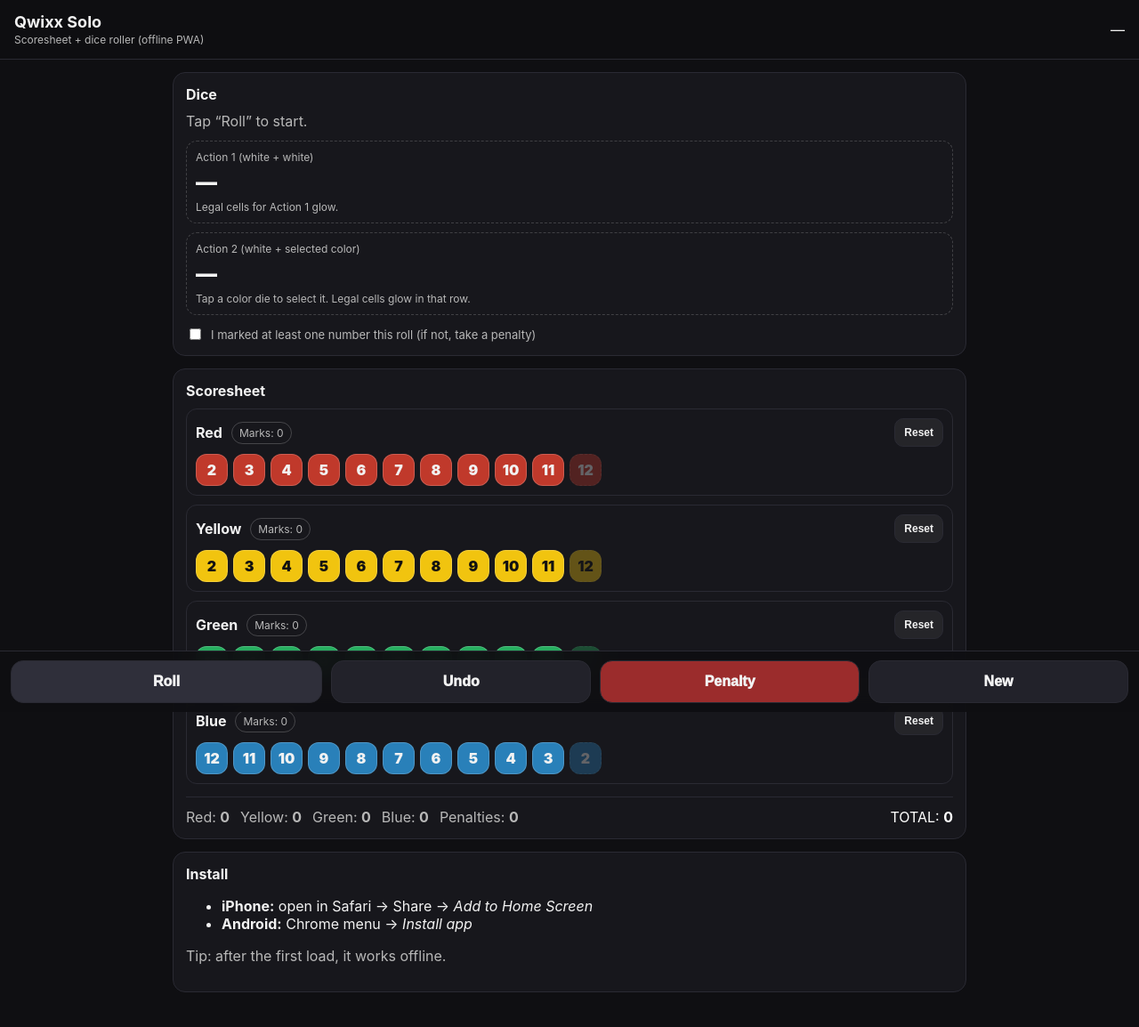
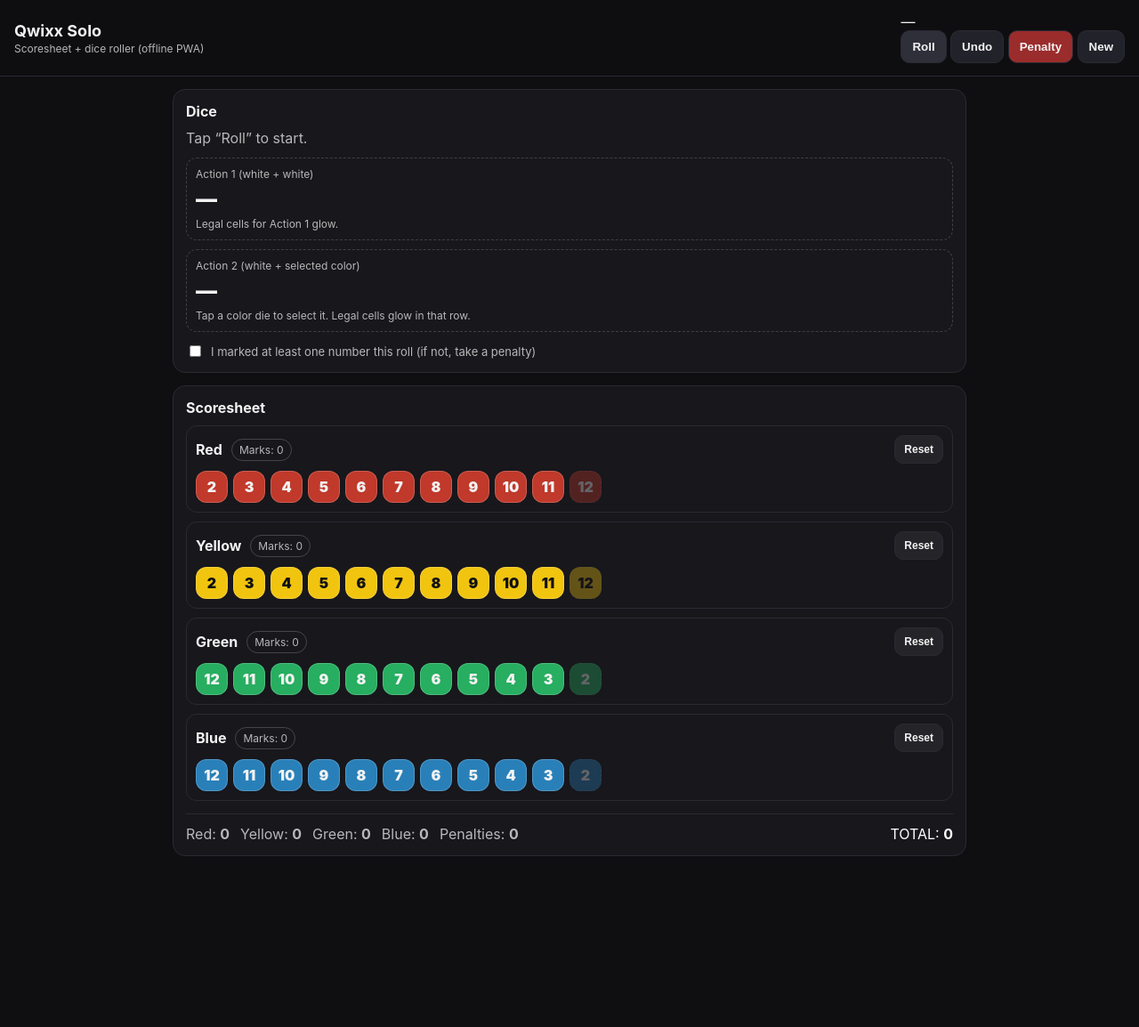
Before and after one commit to Rubbabubba/qwixx-solo-pwa, a plain HTML site: page index.html in a window 1280 px wide. Shown: the whole page at 89% size. After the commit the page ends 1066 px from the top, so only its background shows below. Drawn offline with Linux system fonts and the light colour scheme.

Commit message:
Update index.html

```diff
--- a/index.html
+++ b/index.html
@@ -17,9 +17,18 @@
       <div class="sub">Scoresheet + dice roller (offline PWA)</div>
     </div>
 
-    <div class="roll-meta">
-      <span id="rollBadge" class="roll-badge">—</span>
-      <span id="rollTime" class="roll-time"> </span>
+    <div class="top-right">
+      <div class="roll-meta">
+        <span id="rollBadge" class="roll-badge">—</span>
+        <span id="rollTime" class="roll-time"></span>
+      </div>
+
+      <div class="top-actions">
+        <button id="btnRoll" class="primary">Roll</button>
+        <button id="btnUndo">Undo</button>
+        <button id="btnPenalty" class="danger">Penalty</button>
+        <button id="btnNew">New</button>
+      </div>
     </div>
   </header>
 
@@ -66,27 +75,10 @@
         <div class="total">TOTAL: <strong id="scoreTotal">0</strong></div>
       </div>
     </section>
-
-    <section class="panel">
-      <h2>Install</h2>
-      <ul>
-        <li><strong>iPhone:</strong> open in Safari → Share → <em>Add to Home Screen</em></li>
-        <li><strong>Android:</strong> Chrome menu → <em>Install app</em></li>
-      </ul>
-      <p class="muted">Tip: after the first load, it works offline.</p>
-    </section>
   </main>
 
   <!-- Toast -->
   <div id="toast" class="toast hidden" role="status" aria-live="polite"></div>
-
-  <!-- One-hand bottom action bar -->
-  <nav class="bottom-bar" aria-label="Actions">
-    <button id="btnRoll" class="primary big">Roll</button>
-    <button id="btnUndo" class="big">Undo</button>
-    <button id="btnPenalty" class="danger big">Penalty</button>
-    <button id="btnNew" class="big">New</button>
-  </nav>
 
   <script src="app.js"></script>
   <script>
```
